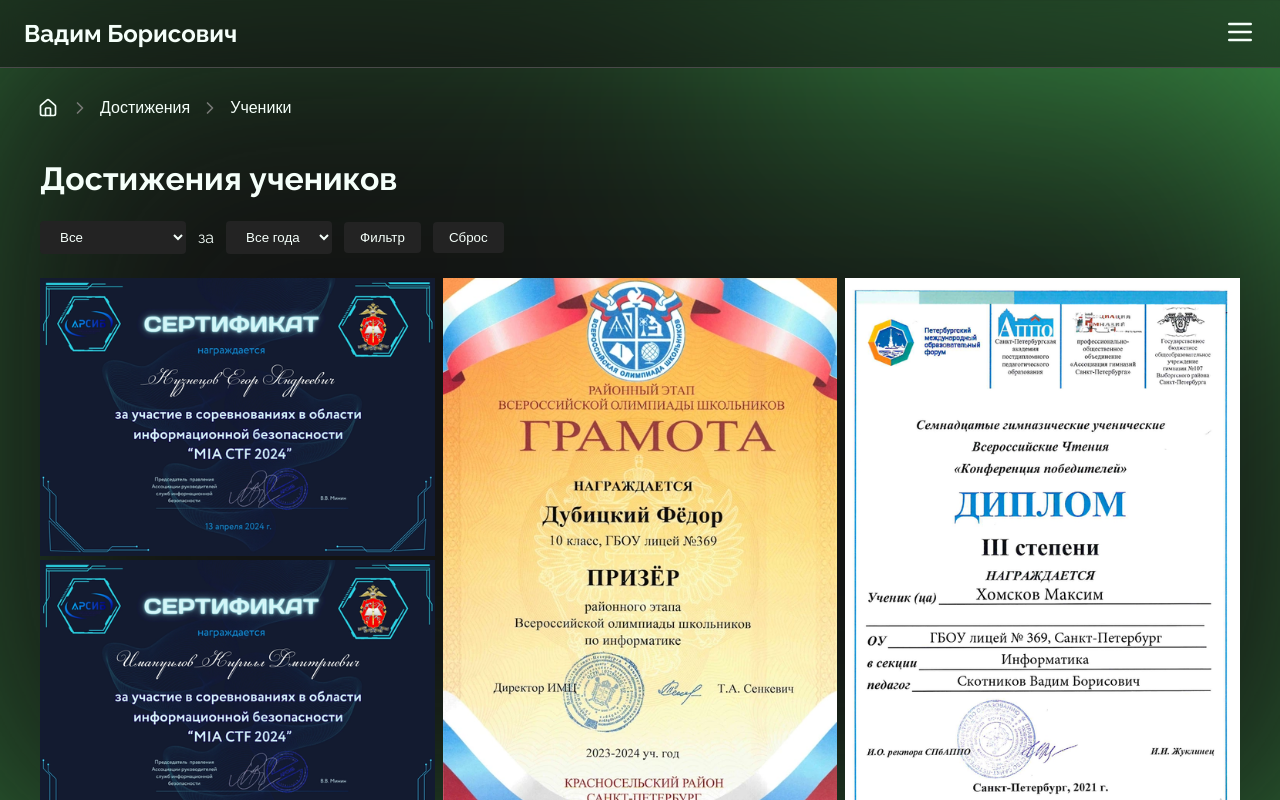
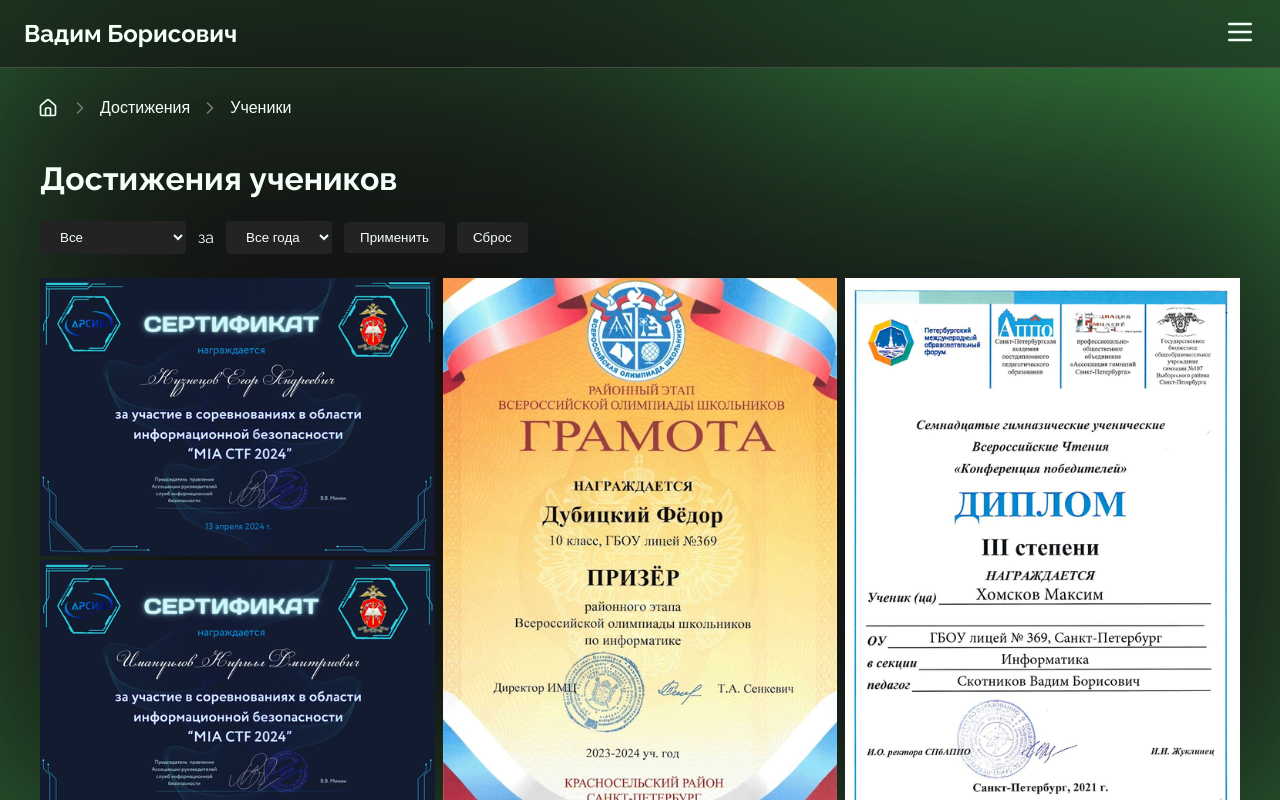
Before and after one commit to svbinf-ru/svbinf.ru, a Next.js app: page /achievements/students in a window 1280 px wide. Shown: the top 800 px of the page. Built offline with nearby package versions, Linux system fonts and the light colour scheme.

Commit message:
chore: edit filter button label

```diff
--- a/components/AchievementsList/index.tsx
+++ b/components/AchievementsList/index.tsx
@@ -84,7 +84,7 @@ export const AchievementsList: FC<Props> = ({ achievements }) => {
                     ))}
                 </select>
                 <button className={styles.formItem} type="submit">
-                    Фильтр
+                    Применить
                 </button>
                 <button className={styles.formItem} type="reset">
                     Сброс
```
